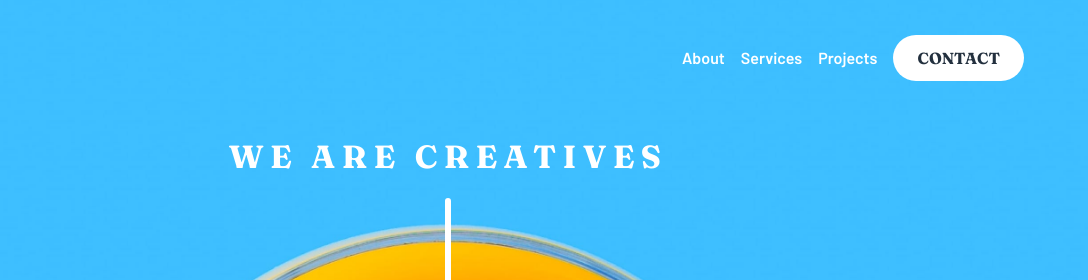
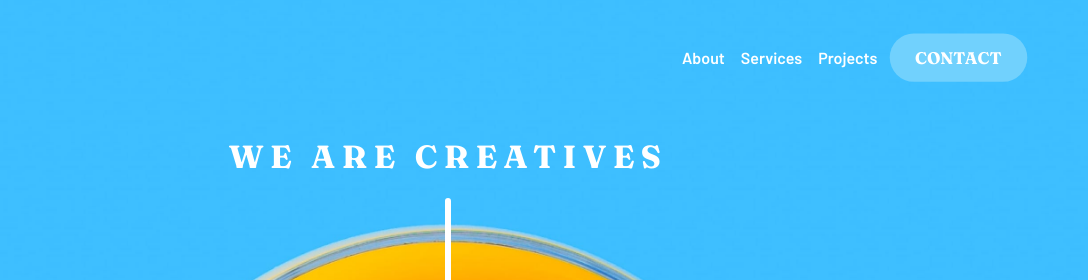
Before and after one commit to gam98/Sunnyside-agency-landing-page-main, a plain HTML site: page index.html in a window 1280 px wide. In both pictures the pointer is over the item "CONTACT". Shown: the top 280 px of the page, 192-1280 px from the left. Drawn offline with Linux system fonts and the light colour scheme.

Commit message:
status ready

```diff
--- a/styles.css
+++ b/styles.css
@@ -364,4 +364,20 @@ h1 {
         justify-content: center;
         gap: 2.5rem;
     }
+    .menu-item {
+        transition: transform .3s;
+    }
+    .menu-item:last-child:hover {
+        transform: scale(1.05);
+    }
+    .menu-link--active:hover {
+        background-color: #71d1fd;
+        color: var(--white);
+    }
+    .section-info .section-link:hover {
+        opacity: 1;
+    }
+    .footer-link:hover, .footer-social-media:hover {
+        color: var(--white);
+    }
 }
```
